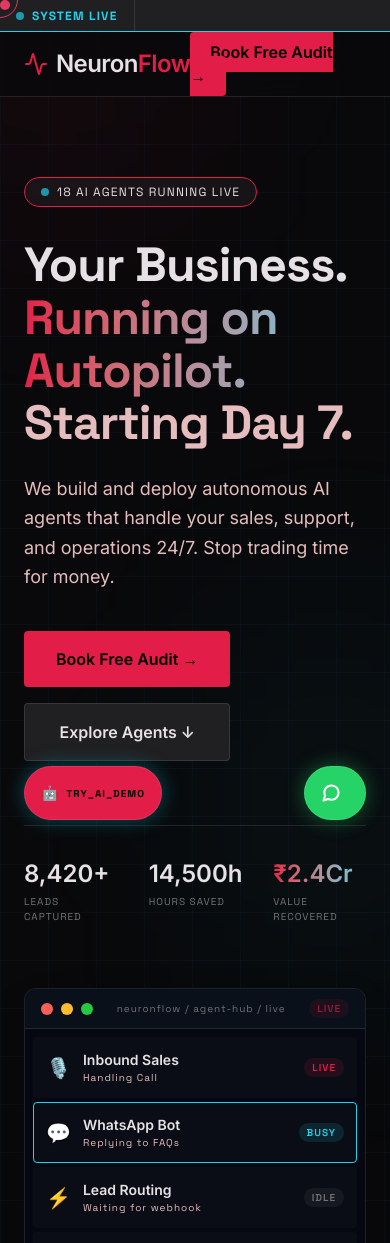
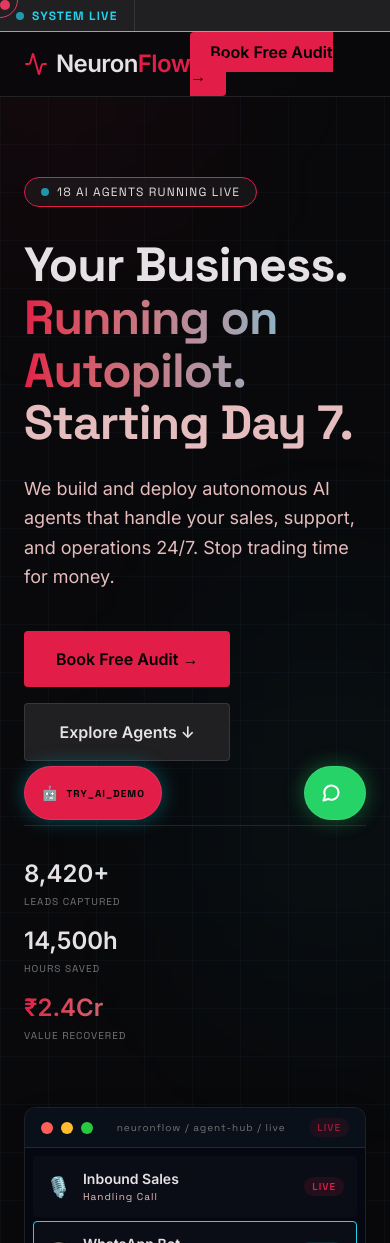
Before and after one commit to kiranjakkani44-lang/neuronflow, a React (Vite) app in the folder client/: page / in a window 390 px wide. Shown: the top 1243 px of the page. Built offline with nearby package versions, Linux system fonts and the light colour scheme.

Commit message:
fix: mobile layout responsiveness and global overflow

```diff
--- a/client/src/components/layouts/PublicLayout.tsx
+++ b/client/src/components/layouts/PublicLayout.tsx
@@ -226,7 +226,7 @@
 
         {/* Chat Window Panel */}
         {chatOpen && (
-          <div className="absolute bottom-16 left-0 w-[320px] bg-zinc-950 border border-[var(--border)] rounded-2xl shadow-2xl overflow-hidden font-sans text-xs animate-in slide-in-from-bottom-5 duration-300">
+          <div className="absolute bottom-16 left-0 w-[85vw] sm:w-[320px] bg-zinc-950 border border-[var(--border)] rounded-2xl shadow-2xl overflow-hidden font-sans text-xs animate-in slide-in-from-bottom-5 duration-300">
             {/* Header */}
             <div className="bg-zinc-900 border-b border-[var(--border)] p-4 flex justify-between items-center">
               <div className="flex items-center gap-2">
--- a/client/src/index.css
+++ b/client/src/index.css
@@ -14,6 +14,11 @@
   --accent3: #ffb4ab;
   --accent4: #74d8bd;
   --glow: rgba(225, 29, 72, 0.15);
+}
+
+html, body {
+  overflow-x: hidden;
+  max-width: 100vw;
 }
 
 body {
--- a/client/src/pages/Landing.tsx
+++ b/client/src/pages/Landing.tsx
@@ -63,7 +63,7 @@
             </Link>
           </div>
 
-          <div className="grid grid-cols-3 gap-8 w-full border-t border-[var(--border)] pt-8">
+          <div className="grid grid-cols-1 sm:grid-cols-3 gap-4 sm:gap-8 w-full border-t border-[var(--border)] pt-8">
             <div>
               <div className="font-syne font-extrabold text-2xl md:text-3xl text-[var(--text)] mb-1">8,420+</div>
               <div className="font-mono text-[10px] md:text-xs text-[var(--text-dim)] uppercase">Leads Captured</div>
```
Also changed, not shown: 1 other file (tests, documents, lock files or other folders).
